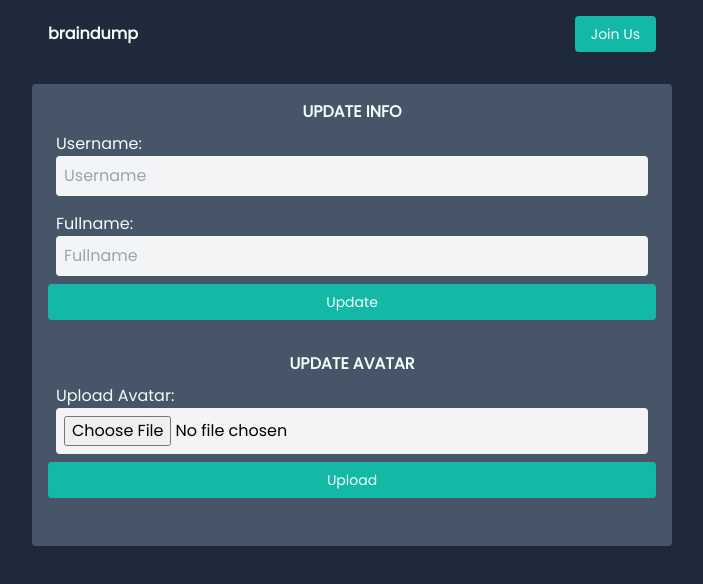
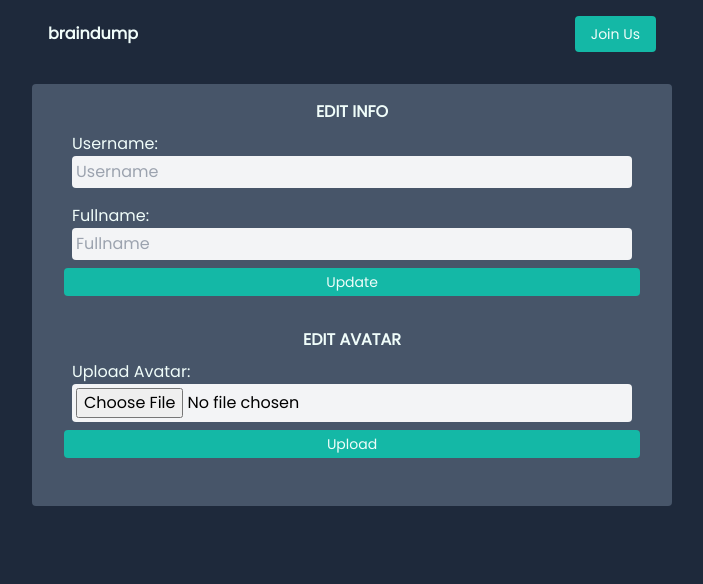
Before and after one commit to demirsergen/brain-dump, a Next.js app: page /updateprofile in a window 1280 px wide. Shown: the top 584 px of the page, without its empty margins (288-991 px from the left). Built offline with nearby package versions, Linux system fonts and the light colour scheme; no server answers.

Commit message:
update styling

```diff
--- a/components/post/Post.jsx
+++ b/components/post/Post.jsx
@@ -24,7 +24,7 @@ const Post = ({ post }) => {
 
   if (userProfile) {
     return (
-      <div className="bg-slate-800 rounded p-2 grow my-1">
+      <div className="bg-slate-500 rounded p-2 grow my-1">
         <div className="flex gap-2">
           <Link href={`/${post.userId}`}>
             <Image
--- a/components/updateUserInfo/UpdateAvatar.jsx
+++ b/components/updateUserInfo/UpdateAvatar.jsx
@@ -8,6 +8,7 @@ import {
   getDownloadURL,
 } from 'firebase/storage';
 import { AuthContext } from '../Layout';
+import Button from './Button';
 const UpdateAvatar = () => {
   const { currentUser } = useContext(AuthContext);
   const [file, setFile] = useState();
@@ -55,9 +56,9 @@ const UpdateAvatar = () => {
     setFile(null);
   };
   return (
-    <div>
+    <div className="px-4">
       <h1 className="text-teal-50 text-center uppercase font-bold">
-        Update Avatar
+        Edit Avatar
       </h1>
       <form className="px-4">
         <div className="p-2 rounded">
@@ -65,16 +66,11 @@ const UpdateAvatar = () => {
           <input
             type="file"
             name="avatar"
-            className="w-full bg-gray-100 p-2 rounded "
+            className="w-full bg-gray-100 p-1 rounded "
             onChange={(e) => setFile(e.target.files[0])}
           />
         </div>
-        <button
-          onClick={uploadAvatar}
-          className="bg-teal-500 p-2 rounded text-teal-50 text-sm block w-full"
-        >
-          Upload
-        </button>
+        <Button title="Upload" handleClick={updateAvatar} />
         <span className="text-green-500 block mx-auto text-center p-4">
           {message && message}
         </span>
--- a/components/updateUserInfo/UpdateInfo.jsx
+++ b/components/updateUserInfo/UpdateInfo.jsx
@@ -2,6 +2,7 @@ import React, { useState } from 'react';
 import { doc, writeBatch } from 'firebase/firestore';
 import { useAuthState } from 'react-firebase-hooks/auth';
 import { db, auth } from '../../firebase';
+import Button from './Button';
 
 const UpdateInfo = () => {
   const [user, loading] = useAuthState(auth);
@@ -33,9 +34,9 @@ const UpdateInfo = () => {
     setFullname('');
   };
   return (
-    <div>
+    <div className="px-4">
       <h1 className="text-teal-50 text-center uppercase font-bold">
-        Update Info
+        Edit Info
       </h1>
       <form className="px-4">
         <div className="p-2 rounded">
@@ -46,7 +47,7 @@ const UpdateInfo = () => {
             value={username}
             name="username"
             placeholder="Username"
-            className="w-full bg-gray-100 p-2 rounded "
+            className="w-full bg-gray-100 p-1 rounded "
             onChange={(e) => setUsername(e.target.value)}
           />
         </div>
@@ -58,16 +59,11 @@ const UpdateInfo = () => {
             value={fullname}
             name="fullname"
             placeholder="Fullname"
-            className="w-full bg-gray-100 p-2 rounded "
+            className="w-full bg-gray-100 p-1 rounded "
             onChange={(e) => setFullname(e.target.value)}
           />
         </div>
-        <button
-          onClick={updateInfo}
-          className="bg-teal-500 p-2 rounded text-teal-50 text-sm block w-full"
-        >
-          Update
-        </button>
+        <Button title="Update" handleClick={updateInfo} />
         <span className="text-green-500 block mx-auto text-center p-4">
           {message && message}
         </span>
```
